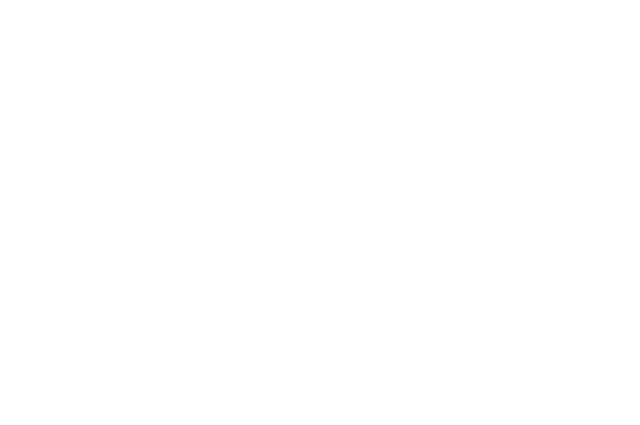
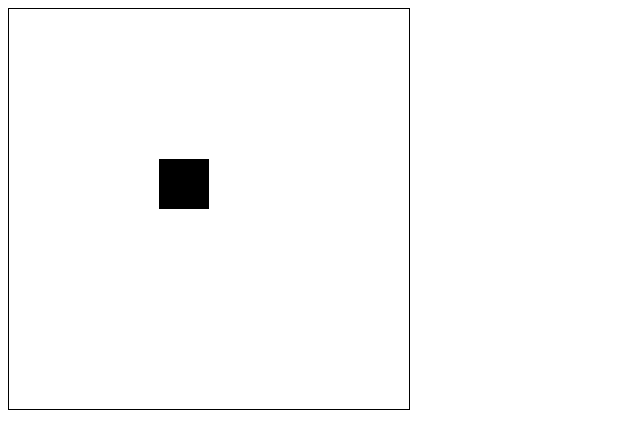
Before and after one commit to LockeShor/Redpug111.github.io, a plain HTML site: page sam/index.html in a window 1280 px wide. Shown: the whole page, without its empty margins (0-640 px from the left). Drawn offline with Linux system fonts and the light colour scheme.

Commit message:
hehe commit man go brr

```diff
--- a/sam/index.html
+++ b/sam/index.html
@@ -1 +1,15 @@
-<script src="./sam.js"></script>
+<!DOCTYPE html>
+<html>
+  <head>
+    <meta charset="utf-8"/>
+    <title>Canvas?????</title>
+    <script src="sam.js">
+    </script>
+    <style type="text/css">
+      canvas { border: 1px solid black; }
+    </style>
+  </head>
+  <body onload="draw();">
+    <canvas id="tutorial" width="400" height="400"></canvas>
+  </body>
+</html>
--- a/sam/sam.js
+++ b/sam/sam.js
@@ -1,9 +1,29 @@
-myStorage = window.localStorage;
+var recX=0;
+var recY=0;
+var keydown;
 
-if(!myStorage.getItem('sam')) {
-    myStorage.setItem('sam', 'hogan?')
-    console.log("created sam! :)")
+function randomNumber(min, max) {
+    return Math.floor(Math.random() * (max - min) + min);
 }
 
-console.log(myStorage.getItem('sam'))
-console.log("status: " + window.status)
+function draw() {
+    var canvas = document.getElementById('tutorial');
+    if (canvas.getContext) {
+        var ctx = canvas.getContext('2d');
+        setInterval(function(){
+            if(recX < 400) {
+                recX+= 5;
+                recY+= 5;
+            }
+            else {
+                recX = -50;
+                recY = -50;
+            }
+
+            rand = randomNumber(150,150)
+            ctx.clearRect(0,0,400,400)
+            ctx.fillRect(parseInt(rand), parseInt(rand),50, 50)
+            console.log(parseInt(rand))
+        }, 30)
+    }
+}
```
